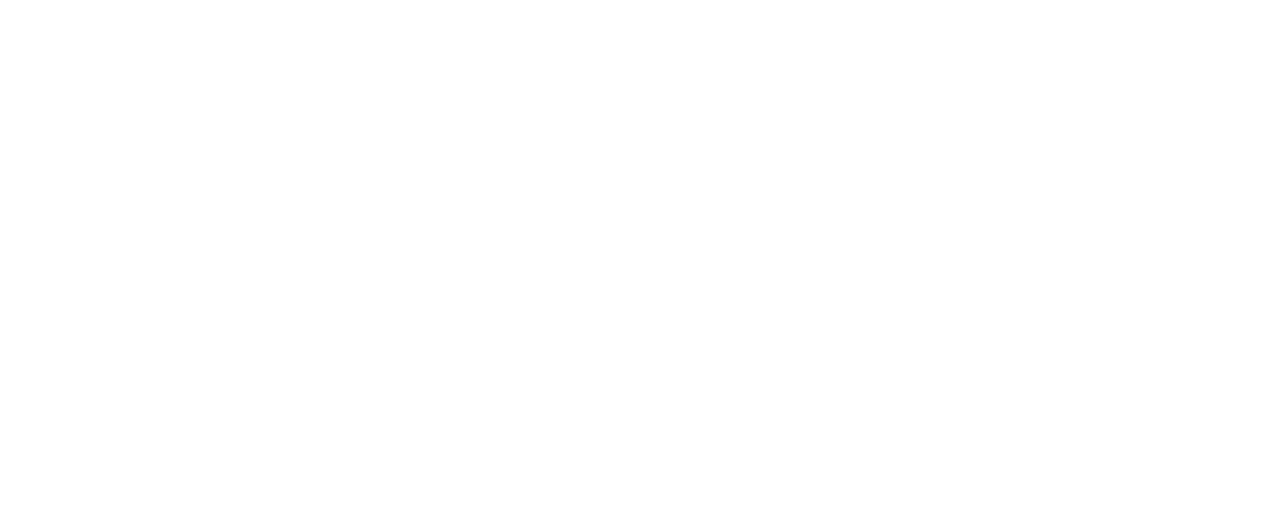
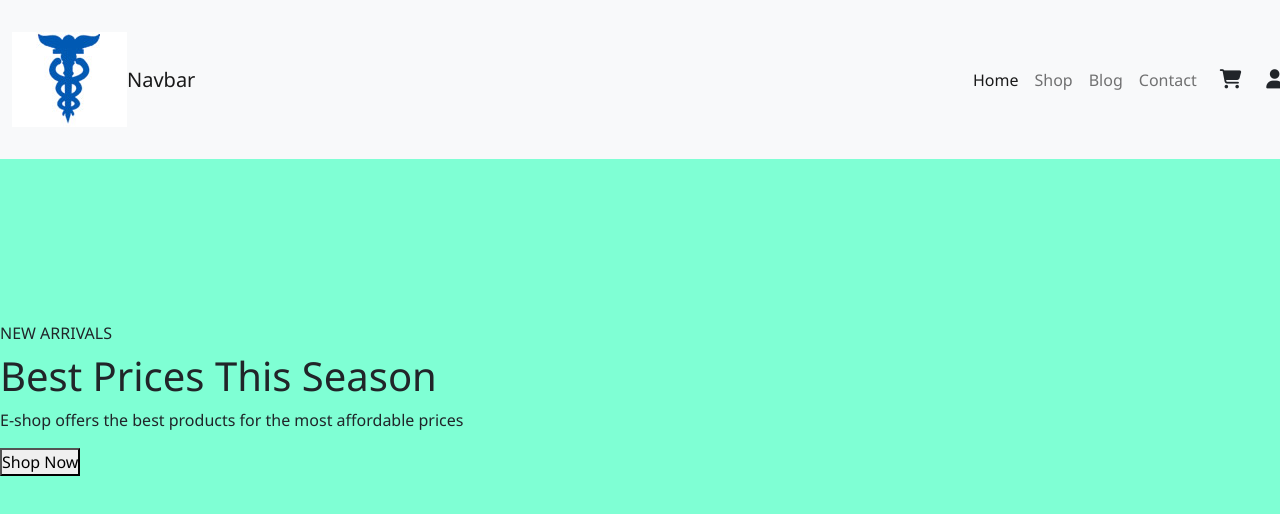
Before and after one commit to john-pereira/php-mysql-ecommerce, a plain HTML site: page index.html in a window 1280 px wide. Drawn offline with nearby package versions, Linux system fonts and the light colour scheme.

Commit message:
Initial files and folders

```diff
--- /dev/null
+++ b/assets/css/style.css
@@ -0,0 +1,79 @@
+.nav-buttons{
+    margin-left: 60%;
+}
+
+
+* {
+    margin:0;
+    padding: 0;
+    box-sizing: border-box;
+}
+
+
+body {
+    font-family: 'Segoe UI', Tahoma, Geneva, Verdana, sans-serif;
+}
+
+h1{
+    font-size: 2.5rem;
+    font-family: 700;
+}
+h2 {
+    font-size: 1.9rem;
+    font-weight: 600;
+}
+h3 {
+    font-size: 1.5rem;
+    font-weight: 800;
+}
+h4 {
+    font-size: 1.9rem;
+    font-weight: 600;
+}
+h5 {
+    font-size: 1rem;
+    font-weight: 400;
+}
+h6 {
+    color: #d8d8d8;
+}
+
+.navbar {
+    font-size: 16px;
+    padding-top: 2rem!important;
+    padding-bottom: 2rem!important;
+    top: 0;
+    left: 0;
+}
+
+.navbar-light .navbar-nav .nav-link{
+    padding: 0 20px;
+    color: #000;
+    transition: 0.4s ease;
+}
+
+.nav-item a:hover, .nav-item a.active:hover{
+    color: coral;
+
+}
+.navbar i:hover{
+    color: coral;
+}
+
+.navbar i{
+    font-size: 1.2rem;
+    padding: 10px 10px;
+    transition: 0.4s ease;
+    cursor: pointer;
+    margin-left: 5px;
+}
+#home{
+    background-color: aquamarine;
+    width: 100%;
+    height: 100vh;
+    background-size: cover;
+    display: flex;
+    flex-direction: column;
+    justify-content: center;
+    align-items: flex-start;
+}
--- a/index.html
+++ b/index.html
@@ -5,8 +5,56 @@
     <meta http-equiv="X-UA-Compatible" content="IE=edge">
     <meta name="viewport" content="width=device-width, initial-scale=1.0">
     <title>Document</title>
+    <link href="https://cdn.jsdelivr.net/npm/bootstrap@5.2.3/dist/css/bootstrap.min.css" rel="stylesheet" integrity="sha384-rbsA2VBKQhggwzxH7pPCaAqO46MgnOM80zW1RWuH61DGLwZJEdK2Kadq2F9CUG65" crossorigin="anonymous">
+    <link rel="stylesheet" href="assets/css/style.css">
+    <script src="https://kit.fontawesome.com/2d2b524b0f.js" crossorigin="anonymous"></script>
 </head>
 <body>
+    <!-- NavaBar -->
+    <nav class="navbar navbar-expand-lg bg-light py-3 fixed-top">
+        <div class="container-fluid">
+          <img src="assets/imgs/logo.jpg" alt=""><a class="navbar-brand" href="#">Navbar</a>
+          <button class="navbar-toggler" type="button" data-bs-toggle="collapse" data-bs-target="#navbarSupportedContent" aria-controls="navbarSupportedContent" aria-expanded="false" aria-label="Toggle navigation">
+            <span class="navbar-toggler-icon"></span>
+          </button>
+          <div class="collapse navbar-collapse nav-buttons" id="navbarSupportedContent">
+            <ul class="navbar-nav me-auto mb-2 mb-lg-0">
+              <li class="nav-item">
+                <a class="nav-link active" aria-current="page" href="#">Home</a>
+              </li>
+              <li class="nav-item">
+                <a class="nav-link" href="#">Shop</a>
+              </li>
+              <li class="nav-item">
+                <a class="nav-link" href="#">Blog</a>
+              </li>
+              <li class="nav-item">
+                <a class="nav-link" href="#">Contact</a>
+              </li>
+              <li class="nav-item">
+                <i class="fas fa-shopping-cart"></i>
+              </li>
+              <li class="nav-item">
+                <i class="fas fa-user"></i>
+              </li>
 
+            </ul>
+
+          </div>
+        </div>
+      </nav>
+
+      <!-- Home -->
+      <section id="home">
+        <div class="">
+          <h5>NEW ARRIVALS</h5>
+          <h1>Best Prices This Season</h1>
+          <p>E-shop offers the best products for the most affordable prices</p>
+          <button>Shop Now</button>
+        </div>
+      </section>
+
+
+     <script src="https://cdn.jsdelivr.net/npm/bootstrap@5.2.3/dist/js/bootstrap.bundle.min.js" integrity="sha384-kenU1KFdBIe4zVF0s0G1M5b4hcpxyD9F7jL+jjXkk+Q2h455rYXK/7HAuoJl+0I4" crossorigin="anonymous"></script>
 </body>
 </html>
```
Also changed, not shown: assets/imgs/logo.jpg (added).
